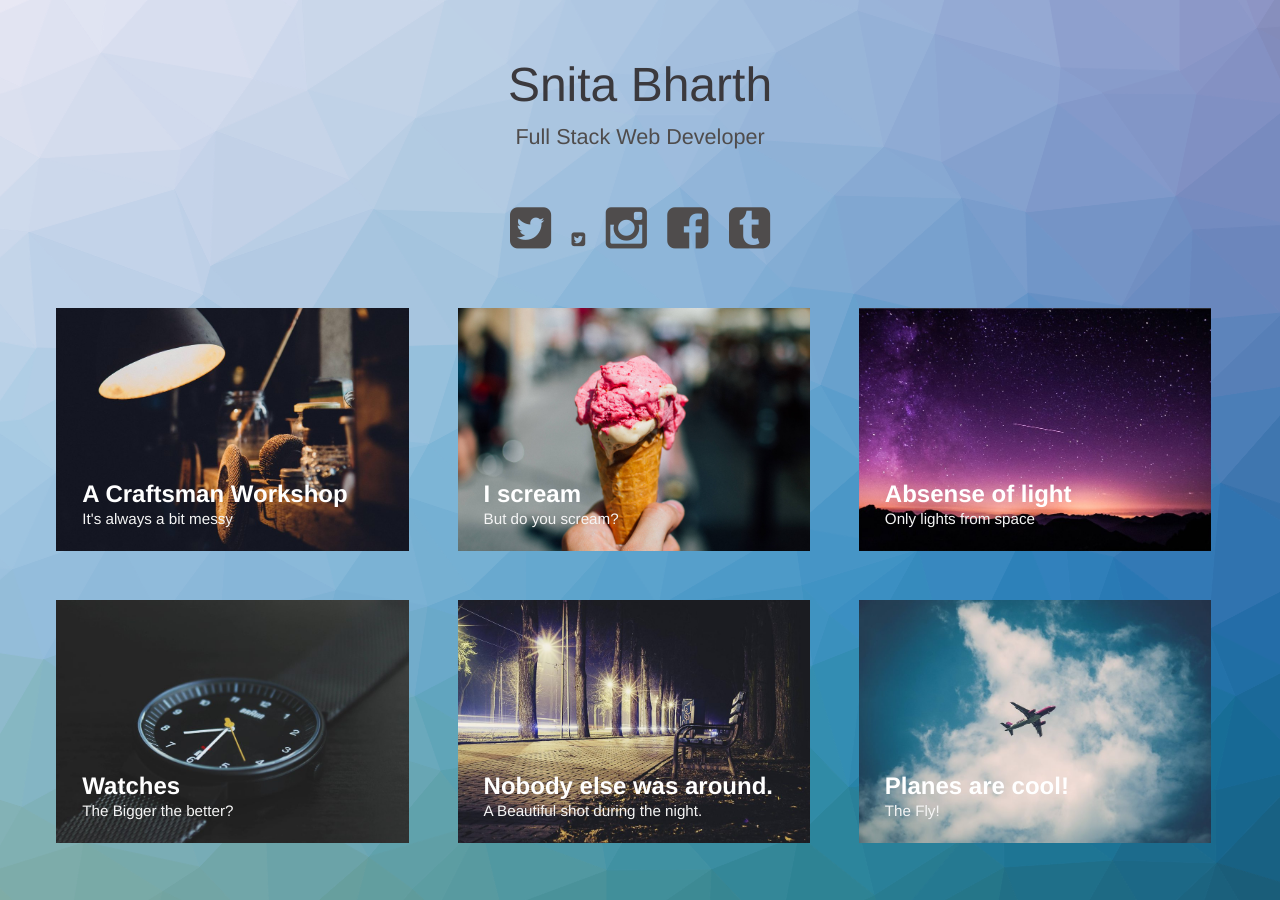
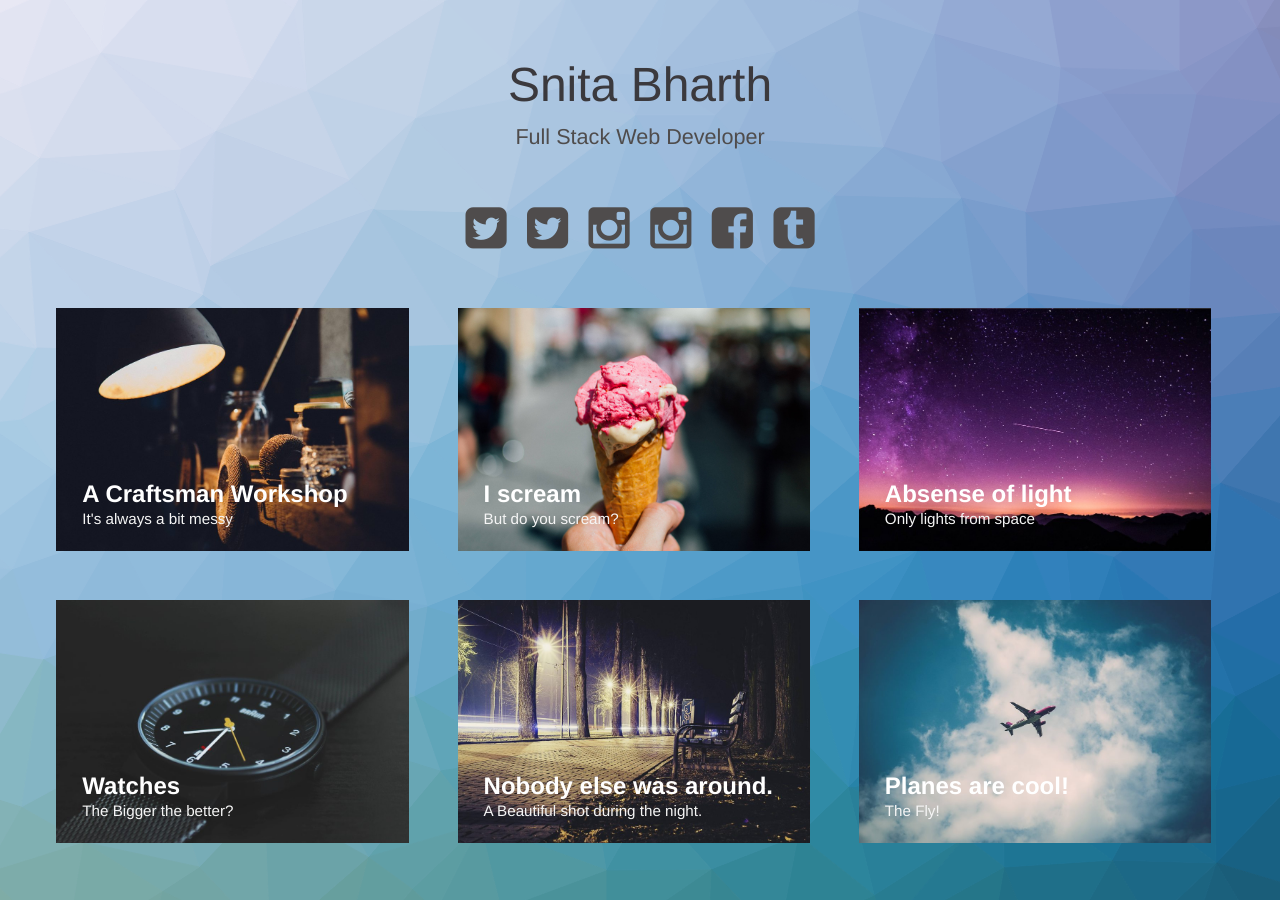
Before and after one commit to scribble79/scribble79.github.io, a Jekyll site: the page built from index.html, in a window 1280 px wide. Built offline with Jekyll 4.4.1, drawn with Linux system fonts in a browser that asks for light colours.

Commit message:
instagram

```diff
--- a/index.html
+++ b/index.html
@@ -31,7 +31,8 @@ layout: compress
         <h1>Snita Bharth<span>Full Stack Web Developer</span></h1>
         <nav class="links">
             <a href="#"><i class="fa fa-twitter-square fa-3x"></i></a>
-            <a href="https://twitter.com/guardian?ref_src=twsrc%5Egoogle%7Ctwcamp%5Eserp%7Ctwgr%5Eauthor"><i class="fa fa-twitter-square"></i></a>
+            <a href="https://twitter.com/guardian?ref_src=twsrc%5Egoogle%7Ctwcamp%5Eserp%7Ctwgr%5Eauthor"><i class="fa fa-twitter-square fa-3x"></i></a>
+            <a href="https://www.instagram.com/scribble79/"><i class="fa fa-instagram fa-3x"></i></a>
             <a href="https://www.instagram.com/scribble79/"><i class="fa fa-instagram fa-3x"></i></a>
             <a href="#"><i class="fa fa-facebook-square fa-3x"></i></a>
             <a href="#"><i class="fa fa-tumblr-square fa-3x"></i></a>
```
